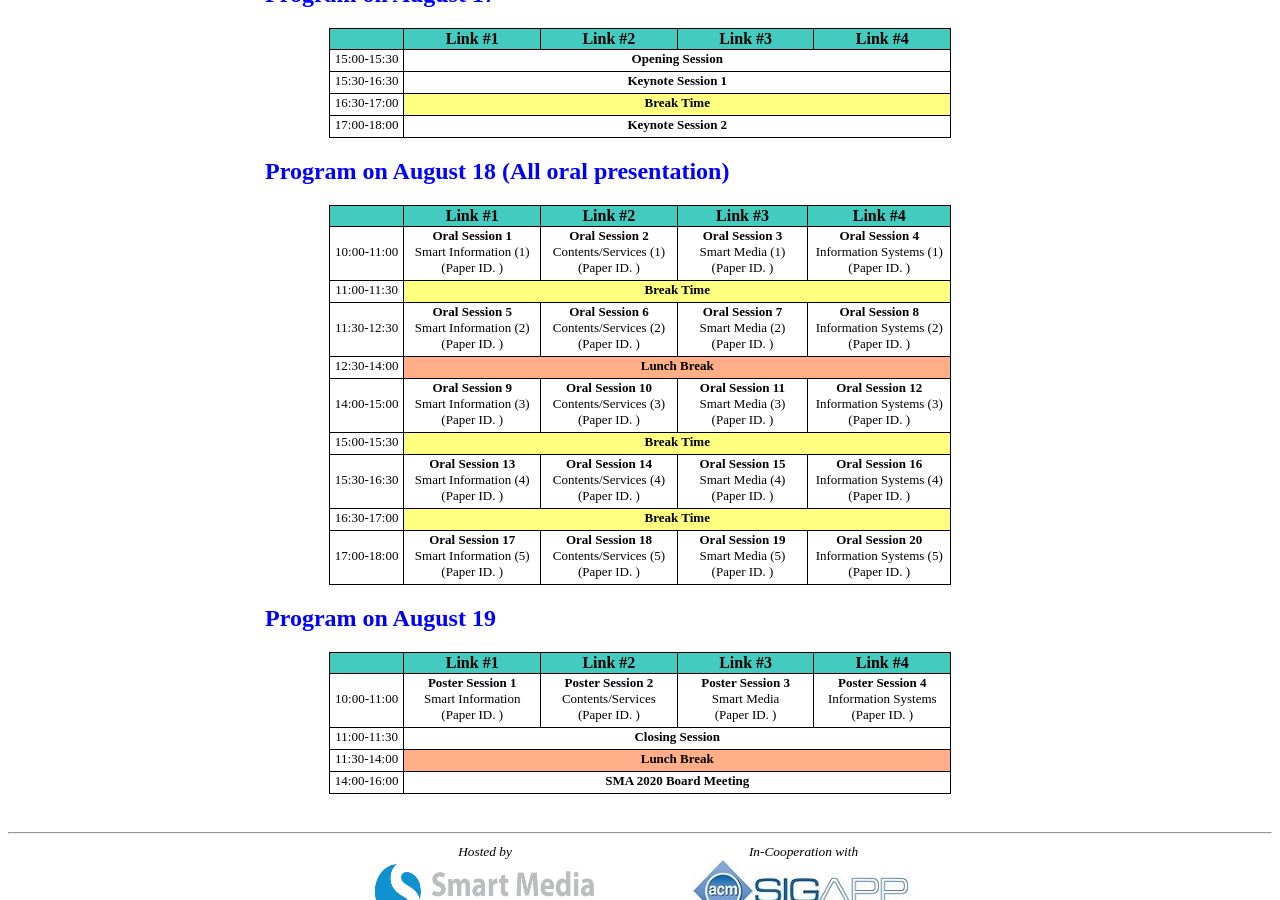
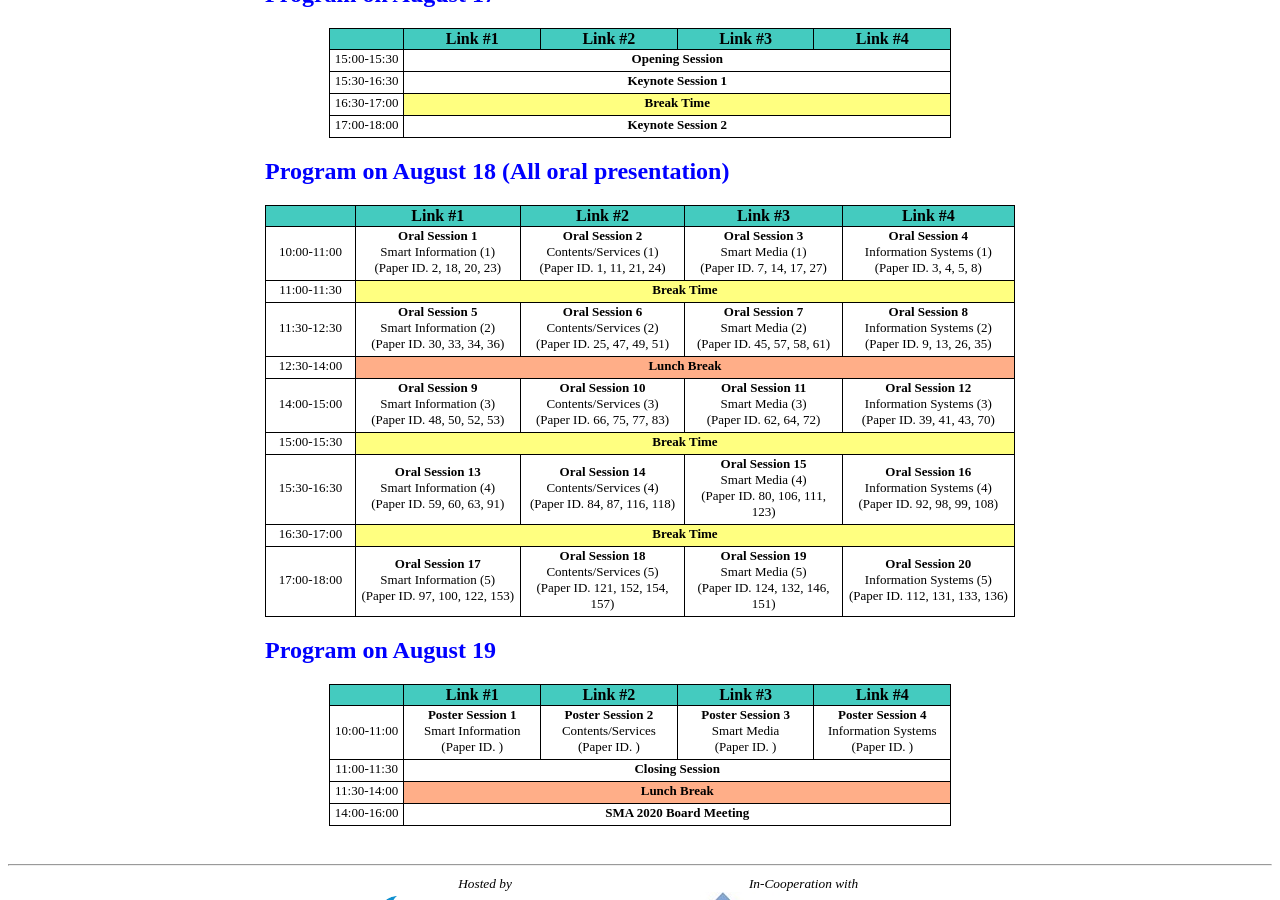
Before and after one commit to icea-conf/sma-2020.github.io, a Jekyll site: the page built from program/index.html, in a window 1280 px wide and 900 px high, scrolled down 613 px. Built offline with Jekyll 4.4.1, drawn with Linux system fonts in a browser that asks for light colours.

Commit message:
Update index.html

```diff
--- a/program/index.html
+++ b/program/index.html
@@ -246,22 +246,22 @@ title: SMA 2020
                               <td class="tcontent3">
                                    <b>Oral Session 1</b><br>
                                    Smart Information (1)<br>
-                                   (Paper ID. )
+                                   (Paper ID. 2, 18, 20, 23)
                               </td>
                               <td class="tcontent3">
                                    <b>Oral Session 2</b><br>
                                    Contents/Services (1)<br>
-                                   (Paper ID. )
+                                   (Paper ID. 1, 11, 21, 24)
                               </td>
                               <td class="tcontent3">
                                    <b>Oral Session 3</b><br>
                                    Smart Media (1)<br>
-                                   (Paper ID. )
+                                   (Paper ID. 7, 14, 17, 27)
                               </td>
                               <td class="tcontent3">
                                    <b>Oral Session 4</b><br>
                                    Information Systems (1)<br>
-                                   (Paper ID. )
+                                   (Paper ID. 3, 4, 5, 8)
                               </td>
                          </tr>
                          <tr>
@@ -279,22 +279,22 @@ title: SMA 2020
                               <td class="tcontent3">
                                    <b>Oral Session 5</b><br>
                                    Smart Information (2)<br>
-                                   (Paper ID. )
+                                   (Paper ID. 30, 33, 34, 36)
                               </td>
                               <td class="tcontent3">
                                    <b>Oral Session 6</b><br>
                                    Contents/Services (2)<br>
-                                   (Paper ID. )
+                                   (Paper ID. 25, 47, 49, 51)
                               </td>
                               <td class="tcontent3">
                                    <b>Oral Session 7</b><br>
                                    Smart Media (2)<br>
-                                   (Paper ID. )
+                                   (Paper ID. 45, 57, 58, 61)
                               </td>
                               <td class="tcontent3">
                                    <b>Oral Session 8</b><br>
                                    Information Systems (2)<br>
-                                   (Paper ID. )
+                                   (Paper ID. 9, 13, 26, 35)
                               </td>
                          </tr>
                          <tr>
@@ -312,22 +312,22 @@ title: SMA 2020
                               <td class="tcontent3">
                                    <b>Oral Session 9</b><br>
                                    Smart Information (3)<br>
-                                   (Paper ID. )
+                                   (Paper ID. 48, 50, 52, 53)
                               </td>
                               <td class="tcontent3">
                                    <b>Oral Session 10</b><br>
                                    Contents/Services (3)<br>
-                                   (Paper ID. )
+                                   (Paper ID. 66, 75, 77, 83)
                               </td>
                               <td class="tcontent3">
                                    <b>Oral Session 11</b><br>
                                    Smart Media (3)<br>
-                                   (Paper ID. )
+                                   (Paper ID. 62, 64, 72)
                               </td>
                               <td class="tcontent3">
                                    <b>Oral Session 12</b><br>
                                    Information Systems (3)<br>
-                                   (Paper ID. )
+                                   (Paper ID. 39, 41, 43, 70)
                               </td>
                          </tr>
                          <tr>
@@ -345,22 +345,22 @@ title: SMA 2020
                               <td class="tcontent3">
                                    <b>Oral Session 13</b><br>
                                    Smart Information (4)<br>
-                                   (Paper ID. )
+                                   (Paper ID. 59, 60, 63, 91)
                               </td>
                               <td class="tcontent3">
                                    <b>Oral Session 14</b><br>
                                    Contents/Services (4)<br>
-                                   (Paper ID. )
+                                   (Paper ID. 84, 87, 116, 118)
                               </td>
                               <td class="tcontent3">
                                    <b>Oral Session 15</b><br>
                                    Smart Media (4)<br>
-                                   (Paper ID. )
+                                   (Paper ID. 80, 106, 111, 123)
                               </td>
                               <td class="tcontent3">
                                    <b>Oral Session 16</b><br>
                                    Information Systems (4)<br>
-                                   (Paper ID. )
+                                   (Paper ID. 92, 98, 99, 108)
                               </td>
                          </tr>
                          <tr>
@@ -378,22 +378,22 @@ title: SMA 2020
                               <td class="tcontent3">
                                    <b>Oral Session 17</b><br>
                                    Smart Information (5)<br>
-                                   (Paper ID. )
+                                   (Paper ID. 97, 100, 122, 153)
                               </td>
                               <td class="tcontent3">
                                    <b>Oral Session 18</b><br>
                                    Contents/Services (5)<br>
-                                   (Paper ID. )
+                                   (Paper ID. 121, 152, 154, 157)
                               </td>
                               <td class="tcontent3">
                                    <b>Oral Session 19</b><br>
                                    Smart Media (5)<br>
-                                   (Paper ID. )
+                                   (Paper ID. 124, 132, 146, 151)
                               </td>
                               <td class="tcontent3">
                                    <b>Oral Session 20</b><br>
                                    Information Systems (5)<br>
-                                   (Paper ID. )
+                                   (Paper ID. 112, 131, 133, 136)
                               </td>
                          </tr>
                     </tbody>
```
